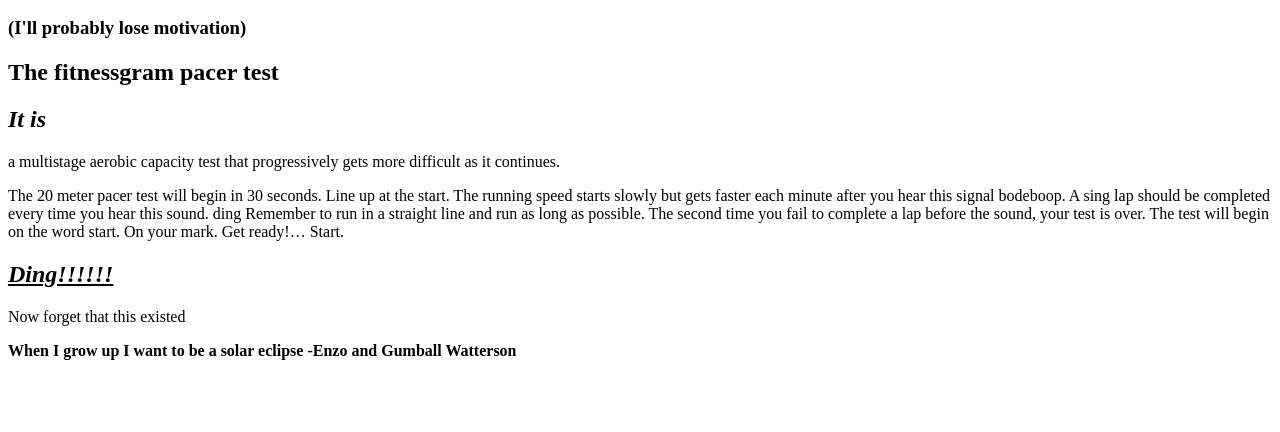
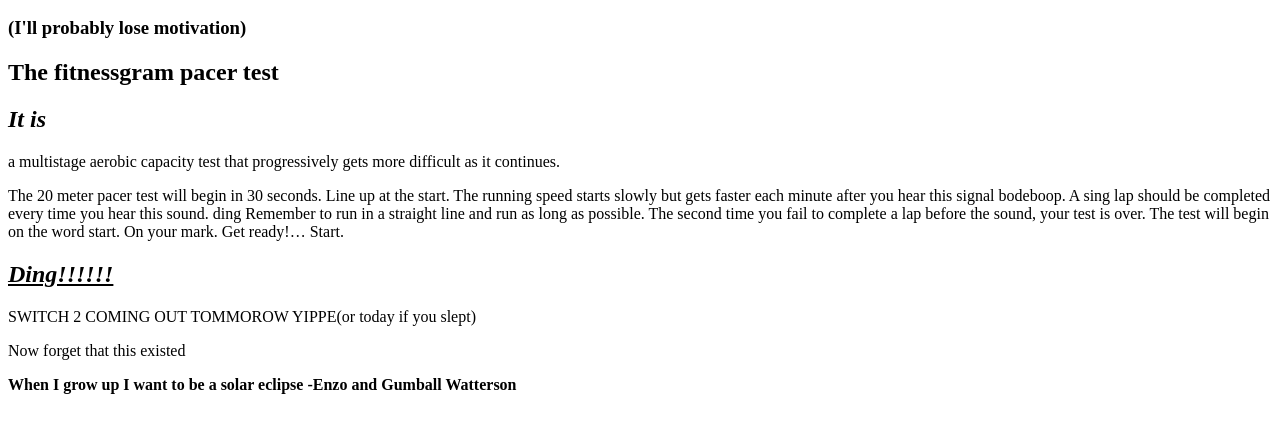
Before and after one commit to SonicFan28/AlexTerieur.org-source-code, a plain HTML site: page index.html in a window 1280 px wide. Shown: the part 96-528 px from the top of the page. Drawn offline with Linux system fonts and the light colour scheme.

Commit message:
index.html

```diff
--- a/index.html
+++ b/index.html
@@ -5,5 +5,6 @@
     <p><h2><em><b>It is</b></em></h2> a multistage aerobic capacity test that progressively gets more difficult as it continues.</p><p>The 20 meter pacer test will begin in 30 seconds. Line up at the start. The running speed starts slowly but gets faster each minute after you hear this signal bodeboop. A sing lap should be completed every time you hear this sound. ding Remember to run in a straight line and run as long as possible. The second time you fail to complete a lap before the sound, your test is over. The test will begin on the word start. On your mark. Get ready!… Start.<p>
     <h1><u><b><em>Ding!!!!!!</em></b></u></h1>
 <section>
+<p>SWITCH 2 COMING OUT TOMMOROW YIPPE(or today if you slept)</p>
 <p>Now forget that this existed</p>
 <b>When I grow up I want to be a solar eclipse -Enzo and Gumball Watterson</b>
```
